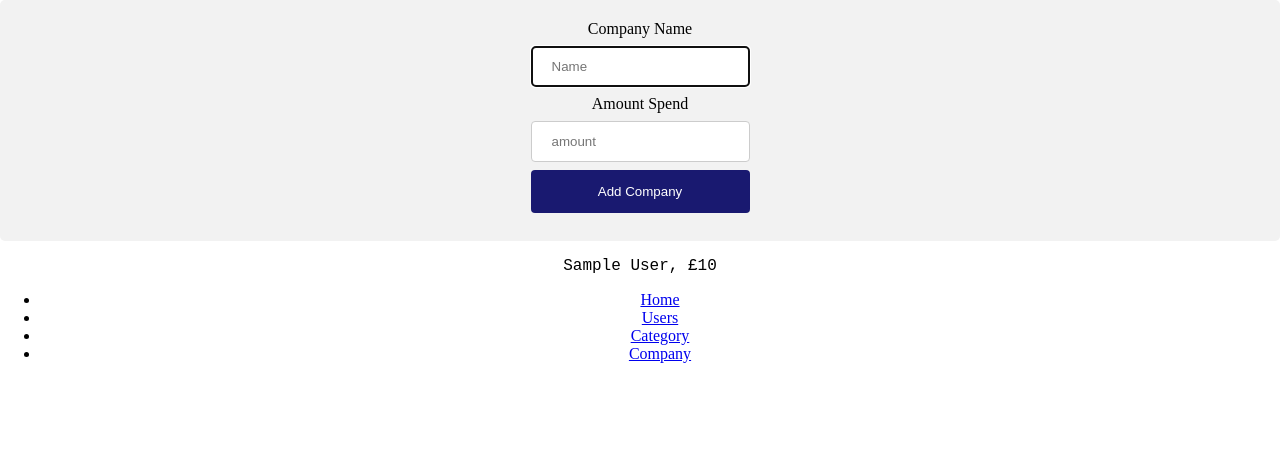
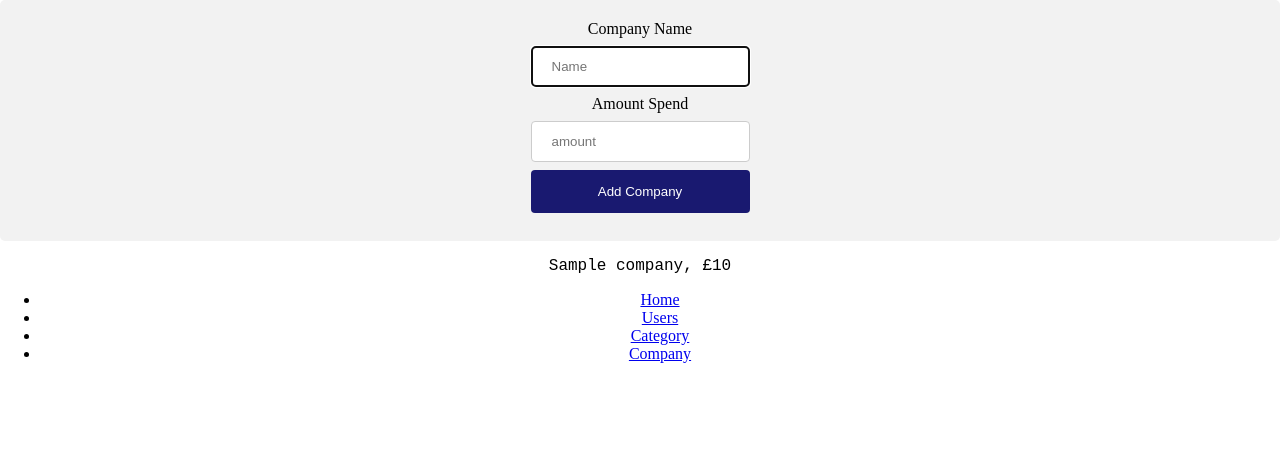
Before and after one commit to DavidTaylor96/pythonProject_full_stack, a Flask app: template templates/companys/new.html in a window 1280 px wide. Shown: the top 464 px of the page. Run offline with Flask 2, Linux system fonts and the light colour scheme; the template is opened without the code that fills it: most values are stand-ins (such as "Sample title", 1, 10 or a date in 2020).

Commit message:
Add company is finshed

```diff
--- a/repositories/company_repository.py
+++ b/repositories/company_repository.py
@@ -22,7 +22,7 @@
   results = run_sql(sql)
   for row in results:
     category = category_repository.select(row['category_id'])
-    company = Category(row['name'], category, row['amount'], row['id'])
+    company = Company(row['name'], category, row['amount'], row['id'])
     companys.append(company)
   return companys
 
--- a/templates/companys/index.html
+++ b/templates/companys/index.html
@@ -4,7 +4,7 @@
 
    {% for company in companys %}
    <section>
-     <p>{{ company.name }} {{ company.amount }}</p>
+     <p>{{ company.name }} £{{ company.amount }}</p>
      <a href="/companys/{{ company.id }}/edit"><button type="submit" id=button1>Edit Company</button></a>
      <form action="/companys/{{ company.id }}/delete" method="POST">
       <button id="button1" type="submit">Delete companys</button>
--- a/templates/companys/new.html
+++ b/templates/companys/new.html
@@ -13,7 +13,7 @@
   </div>
   {% for company in companys %}
   <div>
-    <p>{{ company.full_name }}, £{{ company.amount }}</p>
+    <p>{{ company.name }}, £{{ company.amount }}</p>
   </div>
   {% endfor %}
 {% endblock %}
```
